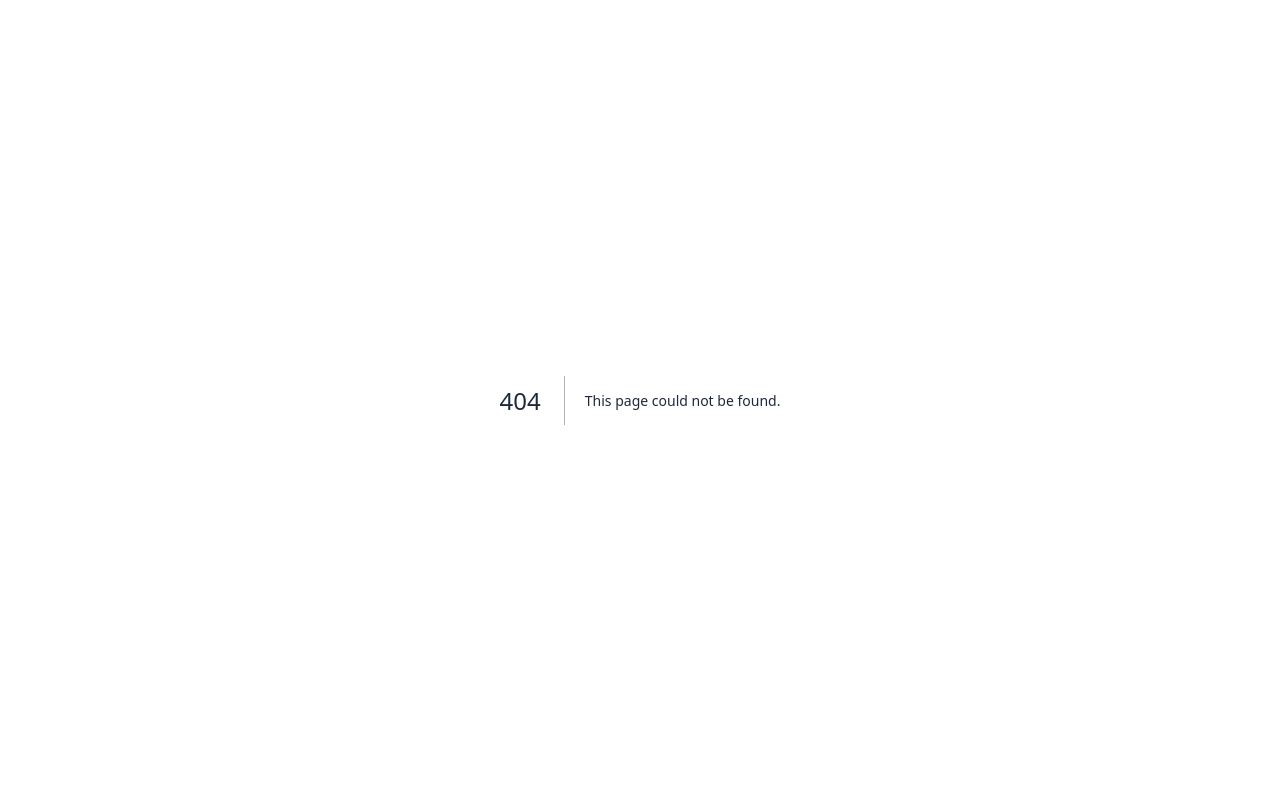
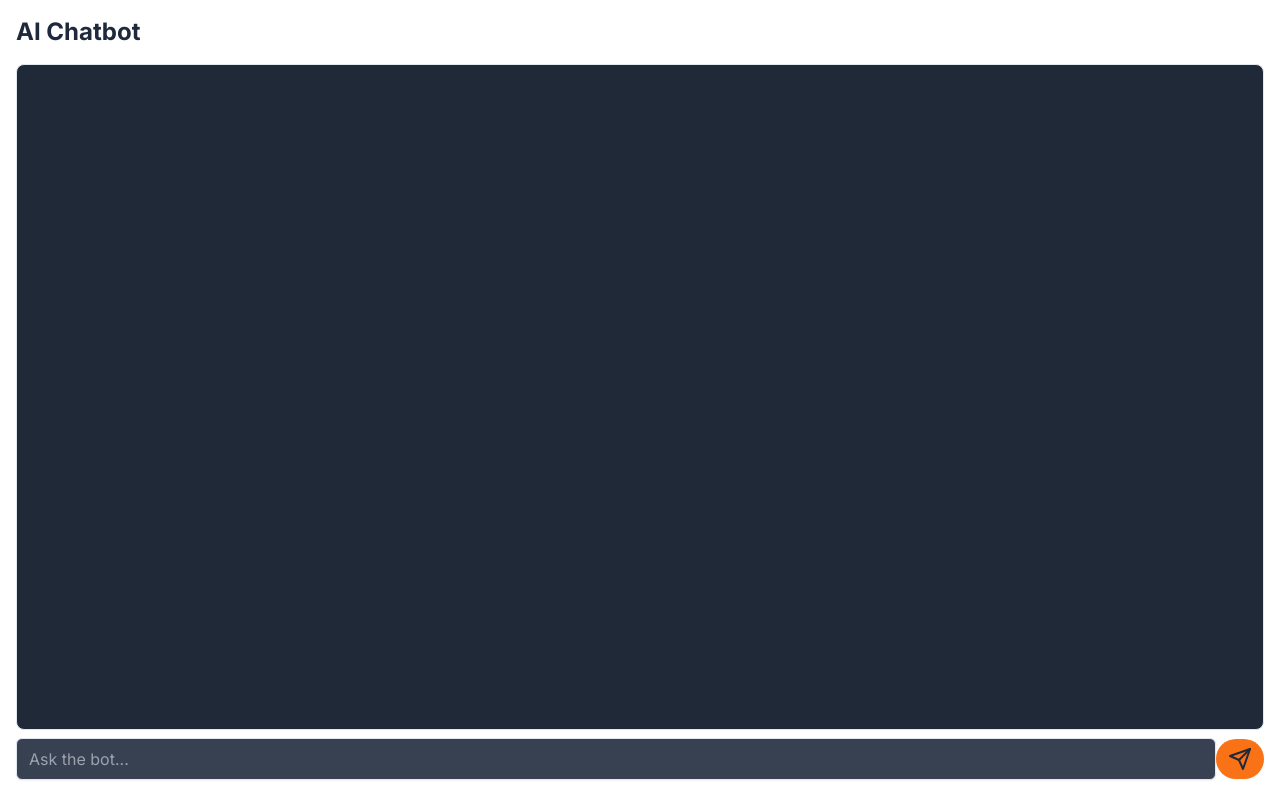
Before and after one commit to KK-2k06/PingRoom, a Next.js app: page /chatbot in a window 1280 px wide. Before the commit this address had no page. Built offline with nearby package versions, Linux system fonts and the light colour scheme.

Commit message:
Chat bot added

```diff
--- /dev/null
+++ b/app/api/groq/route.ts
@@ -0,0 +1,27 @@
+import { NextResponse } from 'next/server';
+
+export async function POST(request: Request) {
+  try {
+    const { messages } = await request.json();
+
+    const response = await fetch('https://api.groq.com/openai/v1/chat/completions', {
+      method: 'POST',
+      headers: {
+        'Content-Type': 'application/json',
+        'Authorization': `Bearer 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`,
+      },
+      body: JSON.stringify({
+        model: 'llama3-8b-8192',
+        messages,
+        temperature: 0.7,
+        max_tokens: 1024,
+      }),
+    });
+
+    const data = await response.json();
+    return NextResponse.json(data);
+  } catch (error) {
+    console.error('Error calling Groq API:', error);
+    return NextResponse.json({ error: 'Failed to fetch from Groq API' }, { status: 500 });
+  }
+}
--- /dev/null
+++ b/app/chatbot/page.tsx
@@ -0,0 +1,79 @@
+'use client';
+
+import React, { useState } from 'react';
+import { Input } from '@/components/ui/Input';
+import { Button } from '@/components/ui/Button';
+
+export default function ChatbotPage() {
+  const [message, setMessage] = useState('');
+  const [chatHistory, setChatHistory] = useState<string[]>([]);
+
+  const handleSendMessage = async () => {
+    if (message.trim() === '') return;
+    const userMessage = `You: ${message}`;
+    setChatHistory((prev) => [...prev, userMessage]);
+    setMessage('');
+
+    try {
+      const response = await fetch('/api/groq', {
+        method: 'POST',
+        headers: {
+          'Content-Type': 'application/json',
+        },
+        body: JSON.stringify({ messages: [{ role: 'user', content: message }] }),
+      });
+
+      if (!response.ok) {
+        throw new Error(`HTTP error! status: ${response.status}`);
+      }
+
+      const data = await response.json();
+      const botResponse = data.choices[0]?.message?.content || 'No response from bot.';
+      setChatHistory((prev) => [...prev, `Bot: ${botResponse}`]);
+    } catch (error) {
+      console.error('Error sending message to Groq API:', error);
+      setChatHistory((prev) => [...prev, `Bot: Error - Could not get a response.`]);
+    }
+  };
+
+  return (
+    <div className="flex flex-col h-screen p-4 bg-chat-bg text-white">
+      <h1 className="text-2xl font-bold mb-4">AI Chatbot</h1>
+      <div className="flex-1 overflow-y-auto custom-scrollbar mb-2 p-4 rounded-lg bg-gray-800 border border-gray-700">
+        {chatHistory.map((msg, index) => (
+          <div
+            key={index}
+            className={`mb-3 max-w-[80%] p-3 rounded-lg ${msg.startsWith('You:') ?
+              'bg-primary-600 ml-auto' :
+              'bg-gray-700 mr-auto'}`}
+          >
+            {msg}
+          </div>
+        ))}
+      </div>
+      <div className="flex items-center mb-1">
+        <Input
+          type="text"
+          placeholder="Ask the bot..."
+          value={message}
+          onChange={(e) => setMessage(e.target.value)}
+          onKeyPress={(e) => {
+            if (e.key === 'Enter') {
+              handleSendMessage();
+            }
+          }}
+          className="flex-1 mr-2 bg-gray-700 border-gray-600 text-white placeholder-gray-400"
+        />
+        <Button
+          onClick={handleSendMessage}
+          className="bg-accent-500 hover:bg-accent-600 text-white p-3 rounded-full"
+        >
+          <svg xmlns="http://www.w3.org/2000/svg" width="24" height="24" viewBox="0 0 24 24" fill="none" stroke="currentColor" strokeWidth="2" strokeLinecap="round" strokeLinejoin="round">
+            <line x1="22" y1="2" x2="11" y2="13"></line>
+            <polygon points="22 2 15 22 11 13 2 9 22 2"></polygon>
+          </svg>
+        </Button>
+      </div>
+    </div>
+  );
+}
--- a/components/chat/Sidebar.tsx
+++ b/components/chat/Sidebar.tsx
@@ -11,12 +11,14 @@ import {
   MoreVertical,
   Edit,
   Trash2,
-  LogOut
+  LogOut,
+  Bot
 } from 'lucide-react'
 import { Button } from '@/components/ui/Button'
 import { generateGuestName } from '@/lib/utils'
 import { ThemeToggle } from '@/components/ui/ThemeToggle'
 import { useAuth } from '@/lib/auth-context'
+import Link from 'next/link'
 
 interface Room {
   id: string
@@ -180,6 +182,16 @@ export function Sidebar({
           </div>
         </div>
 
+        {/* Chatbot Button */}
+        <div className="p-4 border-t border-gray-700 dark:border-gray-700">
+          <Link href="/chatbot" passHref>
+            <Button className="w-full justify-start bg-chat-hover dark:bg-chat-hover text-gray-300 dark:text-gray-300 hover:text-white dark:hover:text-white">
+              <Bot className="w-4 h-4 mr-2" />
+              AI Chatbot
+            </Button>
+          </Link>
+        </div>
+
         {/* Users */}
         {showUserList && (
           <div className="p-4 border-t border-gray-700 dark:border-gray-700">
@@ -213,34 +225,28 @@ export function Sidebar({
         )}
       </div>
 
-      {/* Footer */}
-      <div className="p-4 border-t border-gray-700 dark:border-gray-700 transition-colors duration-300">
+      {/* User Profile and Settings */}
+      <div className="p-4 border-t border-gray-700 dark:border-gray-700 flex items-center justify-between">
+        <div className="flex items-center space-x-3">
+          <div className="w-8 h-8 rounded-full bg-gray-600 flex items-center justify-center text-white font-bold text-xs">
+            {user?.name?.charAt(0).toUpperCase() || guestName.charAt(0).toUpperCase()}
+          </div>
+          <span className="text-white text-sm font-semibold truncate">
+            {user?.name || guestName}
+          </span>
+        </div>
         <div className="flex items-center space-x-2">
-          <div className="w-8 h-8 rounded-full bg-gradient-to-br from-primary-400 to-secondary-500 flex items-center justify-center text-white font-bold text-xs transition-colors duration-300">
-            {user?.name?.charAt(0).toUpperCase() || guestName?.charAt(0).toUpperCase() || 'G'}
-          </div>
-          <div className="flex-1 min-w-0">
-            <p className="text-sm text-gray-200 dark:text-gray-200 truncate transition-colors duration-300">
-              {user?.name || guestName || 'Guest'}
-            </p>
-            <p className="text-xs">
-              <span className="inline-block w-2 h-2 rounded-full bg-green-400 mr-1"></span>
-              <span className="text-gray-400 dark:text-gray-300 transition-colors duration-300">Online</span>
-            </p>
-          </div>
           <ThemeToggle />
-          <button className="p-1 text-gray-400 dark:text-gray-400 hover:text-white dark:hover:text-white transition-all duration-300">
-            <Settings className="w-4 h-4" />
-          </button>
-          <button
+          <Button
             onClick={logout}
-            className="p-1 text-gray-400 dark:text-gray-400 hover:text-red-400 dark:hover:text-red-400 transition-all duration-300"
-            title="Logout"
+            size="sm"
+            variant="ghost"
+            className="text-gray-400 hover:text-white"
           >
             <LogOut className="w-4 h-4" />
-          </button>
+          </Button>
         </div>
       </div>
     </div>
-  )
+  );
 }
--- a/package.json
+++ b/package.json
@@ -13,6 +13,7 @@
     "clsx": "^2.1.1",
     "lucide-react": "^0.292.0",
     "next": "^14.0.0",
+    "next-auth": "^5.0.0-beta.29",
     "react": "^18.2.0",
     "react-dom": "^18.2.0",
     "socket.io-client": "^4.7.0",
```
Also changed, not shown: 1 other file (tests, documents, lock files or other folders).
